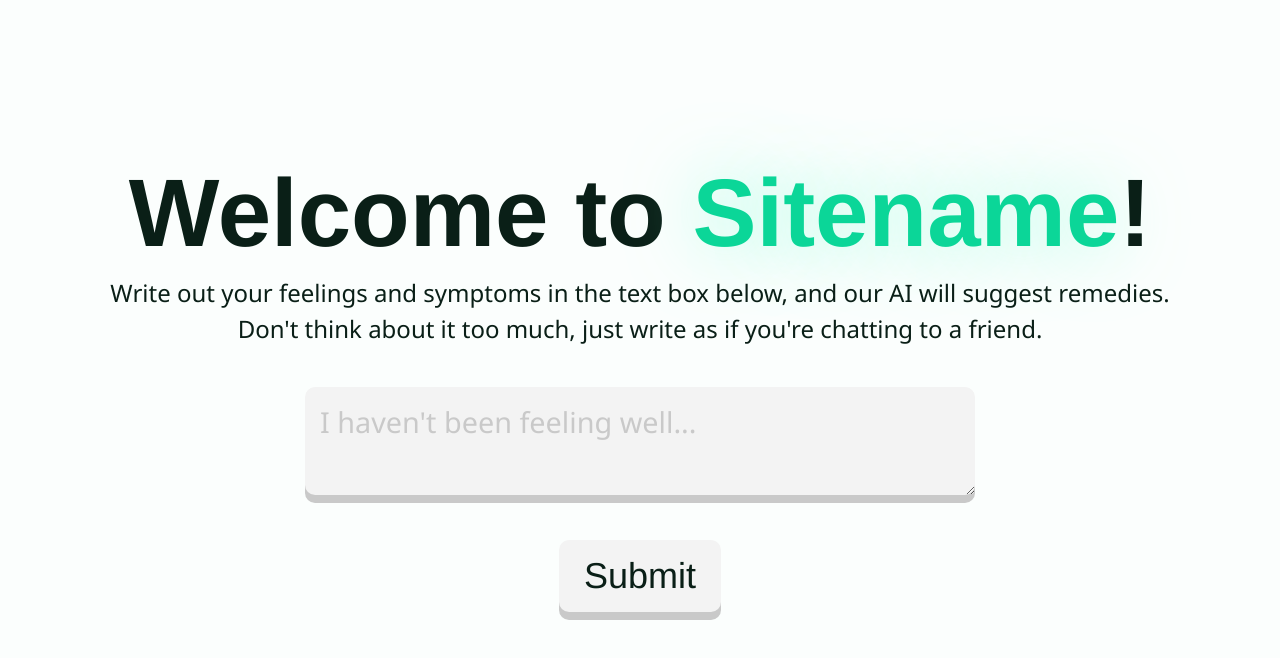
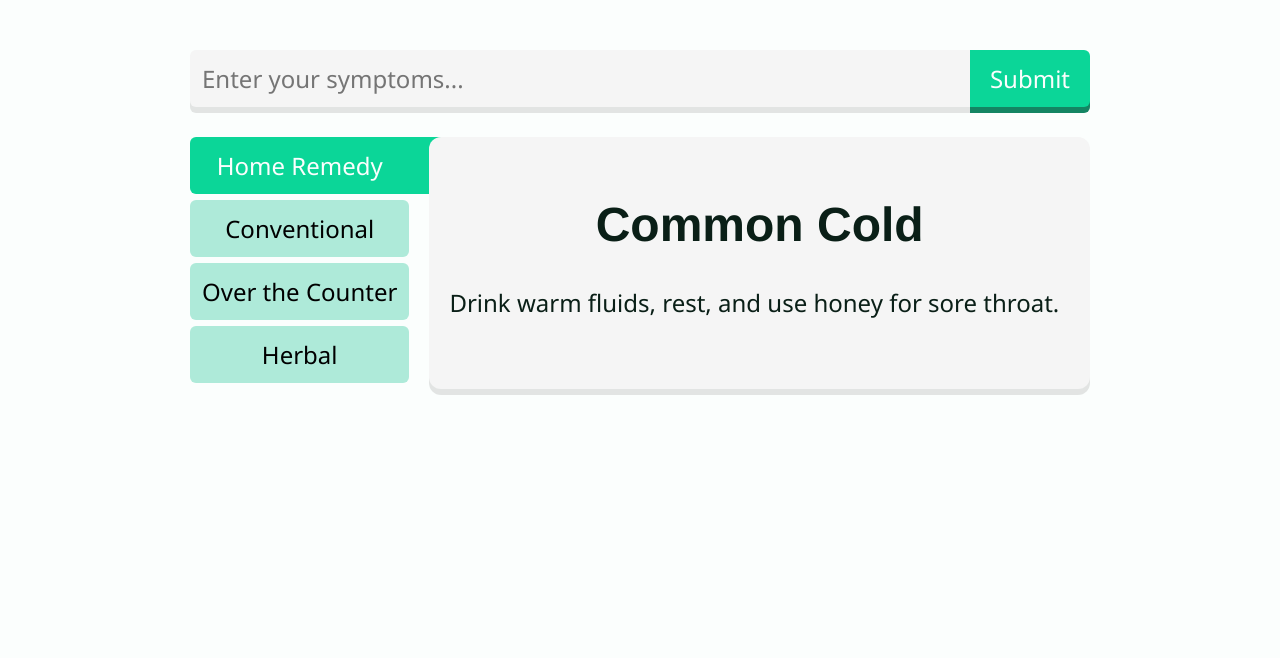
Before and after one commit to Checkmate-Chris1/hackcc-2025, a React (Vite) app in the folder frontend/: page / in a window 1280 px wide. Shown: the top 658 px of the page. Built offline with nearby package versions, Linux system fonts and the light colour scheme.

Commit message:
3d-ified results page

```diff
--- a/frontend/src/index.css
+++ b/frontend/src/index.css
@@ -1,8 +1,7 @@
-
 :root {
     --text: #0a1f17;
     --background: #fbfefd;
-    --element-background: #f3f3f3;
+    --element-background: rgba(245, 245, 245, 1);
     --element-shadow: #c9c9c9;
     --primary: #0bd698;
     --secondary: #aeead9;
--- a/frontend/src/main.tsx
+++ b/frontend/src/main.tsx
@@ -2,9 +2,11 @@ import { StrictMode } from 'react'
 import { createRoot } from 'react-dom/client'
 import './index.css'
 import App from './App.tsx'
+import ResultsPage from './pages/ResultsPage.tsx'
 
 createRoot(document.getElementById('root')!).render(
     <StrictMode>
-        <App />
+        <ResultsPage />
+        {/* <App /> */}
     </StrictMode>,
 )
--- /dev/null
+++ b/frontend/src/pages/ResultsPage.module.css
@@ -0,0 +1,111 @@
+.container {
+    width: 90%;
+    max-width: 900px;
+    margin: 50px auto;
+    font-family: var(--body-font);
+    color: var(--text);
+    background-color: var(--background);
+}
+
+.searchForm {
+    display: flex;
+    margin-bottom: 30px;
+}
+
+.searchInput {
+    flex: 1;
+    padding: 12px;
+    font-size: 1rem;
+    border: none;
+    box-shadow: 0 6px rgba(0, 0, 0, 0.1);
+    background: var(--element-background);
+    border-radius: 6px 0 0 6px;
+    outline: none;
+    font-family: var(--body-font);
+}
+
+.submitButton {
+    padding: 12px 20px;
+    font-size: 1rem;
+    border: 1px solid var(--primary);
+    background: var(--primary);
+    color: var(--background);
+    cursor: pointer;
+    border-radius: 0 6px 6px 0;
+    border: none;
+    outline: none;
+    box-shadow: 0 6px var(--accent);
+    transition: all 0.1s ease-in-out;
+    font-family: var(--body-font);
+}
+
+.submitButton:hover,
+.submitButton:focus {
+    box-shadow: 0 6px var(--accent), inset 0 0 0 5px rgba(0, 0, 0, 0.1);
+}
+
+.submitButton:active {
+    box-shadow: var(--accent);
+    transform: translateY(6px);
+}
+
+/* Layout */
+.contentWrapper {
+    display: flex;
+    gap: 20px;
+}
+
+/* Tabs vertical */
+.tabs {
+    display: flex;
+    flex-direction: column;
+    min-width: 150px;
+}
+
+.tabButton {
+    padding: 12px;
+    margin-bottom: 6px;
+    background: var(--secondary);
+    border: none;
+    outline: none;
+    border-radius: 6px;
+    cursor: pointer;
+    font-size: 1rem;
+    font-family: var(--body-font);
+    transition: all 0.1s, scale 0.075s;
+}
+
+
+.tabButton:active {
+    scale: 0.95;
+}
+
+.tabButton:hover:not(.active),
+.tabButton:focus:not(.active) {
+    background: var(--primary);
+    color: var(--background);
+}
+
+.active {
+    background: var(--primary);
+    color: var(--background);
+    box-shadow: 40px 0 0 var(--primary);
+}
+
+.tabContent {
+    flex: 1;
+    padding: 20px;
+    background: var(--element-background);
+    border-radius: 12px;
+    box-shadow: 0 6px 0 rgba(0, 0, 0, 0.1);
+    min-height: 200px;
+    z-index: 100;
+}
+
+.diseaseTitle {
+    text-align: center;
+    font-size: 2rem;
+    margin-bottom: 20px;
+    color: var(--text);
+    font-family: var(--heading-font);
+}
--- /dev/null
+++ b/frontend/src/pages/ResultsPage.tsx
@@ -0,0 +1,66 @@
+import { useState } from 'react';
+import styles from './ResultsPage.module.css';
+
+export default function ResultsPage() {
+    const [activeTab, setActiveTab] = useState<'home' | 'conventional' | 'otc' | 'herbal'>('home');
+    const [inputText, setInputText] = useState('');
+
+    const handleSubmit = (e: React.FormEvent) => {
+        e.preventDefault();
+        // For demo: simply log input
+        console.log("User input:", inputText);
+        // Later: call backend to get predictions
+    };
+
+    return (
+        <div className={styles.container}>
+            <form className={styles.searchForm} onSubmit={handleSubmit}>
+                <input
+                    type="text"
+                    placeholder="Enter your symptoms..."
+                    value={inputText}
+                    onChange={(e) => setInputText(e.target.value)}
+                    className={styles.searchInput}
+                />
+                <button type="submit" className={styles.submitButton}>Submit</button>
+            </form>
+
+            <div className={styles.contentWrapper}>
+                <div className={styles.tabs}>
+                    <button
+                        className={`${styles.tabButton} ${activeTab === 'home' ? styles.active : ''}`}
+                        onClick={() => setActiveTab('home')}
+                    >
+                        Home Remedy
+                    </button>
+                    <button
+                        className={`${styles.tabButton} ${activeTab === 'conventional' ? styles.active : ''}`}
+                        onClick={() => setActiveTab('conventional')}
+                    >
+                        Conventional
+                    </button>
+                    <button
+                        className={`${styles.tabButton} ${activeTab === 'otc' ? styles.active : ''}`}
+                        onClick={() => setActiveTab('otc')}
+                    >
+                        Over the Counter
+                    </button>
+                    <button
+                        className={`${styles.tabButton} ${activeTab === 'herbal' ? styles.active : ''}`}
+                        onClick={() => setActiveTab('herbal')}
+                    >
+                        Herbal
+                    </button>
+                </div>
+
+                <div className={styles.tabContent}>
+                    <h1 className={styles.diseaseTitle}>Common Cold</h1>
+                    {activeTab === 'home' && <p>Drink warm fluids, rest, and use honey for sore throat.</p>}
+                    {activeTab === 'conventional' && <p>Use decongestants, antihistamines, or see a doctor if symptoms persist.</p>}
+                    {activeTab === 'otc' && <p>Acetaminophen or ibuprofen for fever and aches.</p>}
+                    {activeTab === 'herbal' && <p>Ginger tea, garlic, and echinacea can help reduce symptoms.</p>}
+                </div>
+            </div>
+        </div>
+    );
+}
```
